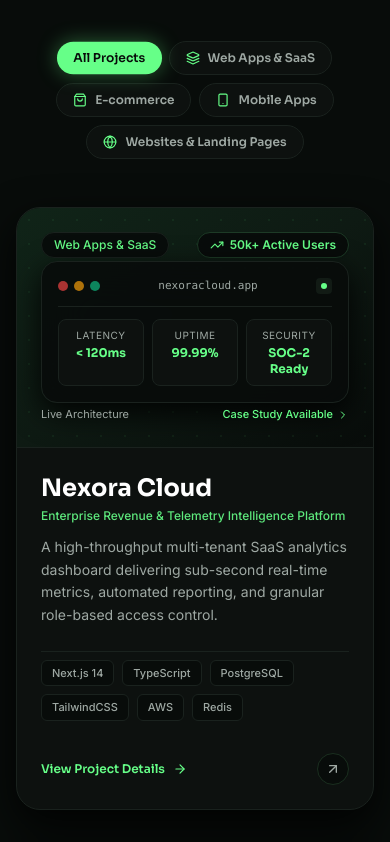
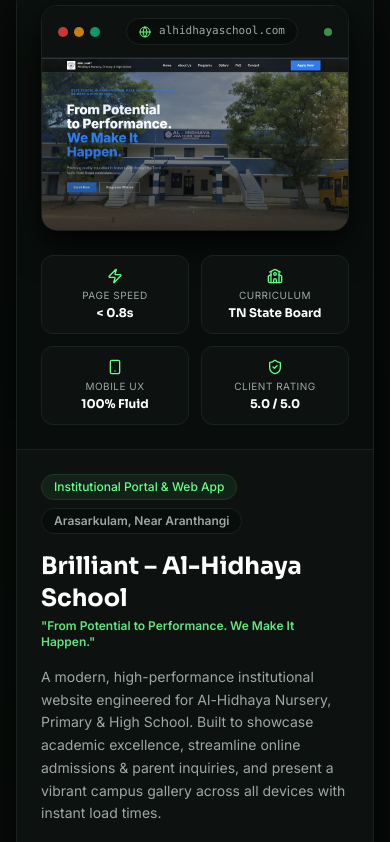
Before and after one commit to tahirazeem145/Jime-developer, a React (Vite) app: page / in a window 390 px wide. Shown: the part 5062-5904 px from the top of the page. Built offline with nearby package versions, Linux system fonts and the light colour scheme.

Commit message:
feat: add Projects component featuring Al-Hidhaya school showcase and update build files

```diff
--- a/src/components/Projects.jsx
+++ b/src/components/Projects.jsx
@@ -1,149 +1,46 @@
-import React, { useState } from 'react';
+import React from 'react';
 import {
   ArrowUpRight,
   Sparkles,
   ExternalLink,
-  Layers,
-  ShoppingBag,
+  Globe,
+  CheckCircle2,
+  ArrowRight,
+  School,
+  Zap,
+  ShieldCheck,
   Smartphone,
-  Globe,
-  TrendingUp,
-  ShieldCheck,
-  Zap,
-  CheckCircle2,
-  ChevronRight,
-  ArrowRight
+  Eye
 } from 'lucide-react';
 
 export default function Projects() {
-  const [activeCategory, setActiveCategory] = useState('all');
-
-  const categories = [
-    { id: 'all', label: 'All Projects' },
-    { id: 'saas', label: 'Web Apps & SaaS', icon: Layers },
-    { id: 'ecommerce', label: 'E-commerce', icon: ShoppingBag },
-    { id: 'mobile', label: 'Mobile Apps', icon: Smartphone },
-    { id: 'website', label: 'Websites & Landing Pages', icon: Globe },
-  ];
-
-  const projects = [
-    {
-      id: 1,
-      title: 'Nexora Cloud',
-      category: 'saas',
-      categoryLabel: 'Web Apps & SaaS',
-      tagline: 'Enterprise Revenue & Telemetry Intelligence Platform',
-      description: 'A high-throughput multi-tenant SaaS analytics dashboard delivering sub-second real-time metrics, automated reporting, and granular role-based access control.',
-      metric: '50k+ Active Users',
-      metricIcon: TrendingUp,
-      techStack: ['Next.js 14', 'TypeScript', 'PostgreSQL', 'TailwindCSS', 'AWS', 'Redis'],
-      previewGradient: 'from-[#102418] via-[#0E1A13] to-[#080C0A]',
-      href: 'https://www.jimedevelopers.in/saas-development',
+  const project = {
+    title: 'Brilliant – Al-Hidhaya School',
+    institution: 'Alhidhaya Nursery, Primary & High School',
+    location: 'Arasarkulam, Near Aranthangi',
+    curriculum: 'Tamil Nadu State Board Curriculum',
+    category: 'Institutional Portal & Web App',
+    tagline: 'From Potential to Performance. We Make It Happen.',
+    description: 'A modern, high-performance institutional website engineered for Al-Hidhaya Nursery, Primary & High School. Built to showcase academic excellence, streamline online admissions & parent inquiries, and present a vibrant campus gallery across all devices with instant load times.',
+    image: '/assets/al-hidhaya-school.jpg',
+    capabilities: [
+      'Streamlined Online Admissions & Enrollment Inquiries',
+      'Interactive Academic Programs & Curriculum Explorer',
+      'High-Resolution Campus Life & Event Gallery',
+      'Sub-Second Page Load Speed & Full Mobile Responsiveness'
+    ],
+    techStack: ['React', 'Next.js', 'TailwindCSS', 'SEO Optimization', 'Responsive Design', 'Fast CDN'],
     stats: [
-        { label: 'Latency', value: '< 120ms' },
-        { label: 'Uptime', value: '99.99%' },
-        { label: 'Security', value: 'SOC-2 Ready' }
+      { label: 'Page Speed', value: '< 0.8s', icon: Zap },
+      { label: 'Curriculum', value: 'TN State Board', icon: School },
+      { label: 'Mobile UX', value: '100% Fluid', icon: Smartphone },
+      { label: 'Client Rating', value: '5.0 / 5.0', icon: ShieldCheck }
     ]
-    },
-    {
-      id: 2,
-      title: 'Aurum Luxe',
-      category: 'ecommerce',
-      categoryLabel: 'E-commerce',
-      tagline: 'Headless High-Converting Designer Fashion Store',
-      description: 'A bespoke luxury e-commerce storefront engineered with instant client-side page transitions, global multi-currency checkout, and integrated 3D product previews.',
-      metric: '+280% Sales Growth',
-      metricIcon: Zap,
-      techStack: ['Shopify Plus', 'Hydrogen', 'React', 'Stripe', 'TailwindCSS'],
-      previewGradient: 'from-[#14281B] via-[#0F1E14] to-[#080C0A]',
-      href: 'https://www.jimedevelopers.in/ecommerce-development',
-      stats: [
-        { label: 'Conversion Rate', value: '4.8%' },
-        { label: 'Checkout Speed', value: '1.2s' },
-        { label: 'Global Sales', value: '45+ Countries' }
-      ]
-    },
-    {
-      id: 3,
-      title: 'Veloce Pay',
-      category: 'mobile',
-      categoryLabel: 'Mobile Apps',
-      tagline: 'Next-Gen Cross-Platform FinTech Mobile Wallet',
-      description: 'A frictionless iOS & Android mobile banking application featuring biometric FaceID login, real-time peer-to-peer payments, and offline-first transactions.',
-      metric: '4.9★ App Store Rating',
-      metricIcon: ShieldCheck,
-      techStack: ['React Native', 'Expo', 'Node.js', 'Biometrics', 'TailwindCSS'],
-      previewGradient: 'from-[#112619] via-[#0E1D13] to-[#080C0A]',
-      href: 'https://www.jimedevelopers.in/mobile-app-development',
-      stats: [
-        { label: 'Downloads', value: '120k+' },
-        { label: 'Crash-Free', value: '99.9%' },
-        { label: 'App Rating', value: '4.9 / 5.0' }
-      ]
-    },
-    {
-      id: 4,
-      title: 'Apex Health',
-      category: 'saas',
-      categoryLabel: 'Web Apps & SaaS',
-      tagline: 'AI-Powered Telehealth & Medical Records Portal',
-      description: 'A HIPAA-compliant clinical care platform with encrypted video consultations, smart doctor appointment scheduling, and automated patient record sync.',
-      metric: '99.99% Cloud Uptime',
-      metricIcon: ShieldCheck,
-      techStack: ['Next.js', 'WebRTC', 'PostgreSQL', 'Docker', 'TailwindCSS'],
-      previewGradient: 'from-[#102418] via-[#0E1B13] to-[#080C0A]',
-      href: 'https://www.jimedevelopers.in/saas-development',
-      stats: [
-        { label: 'Consultations', value: '35k+' },
-        { label: 'Compliance', value: 'HIPAA & GDPR' },
-        { label: 'Avg Wait', value: '< 2 mins' }
-      ]
-    },
-    {
-      id: 5,
-      title: 'Studio Forma',
-      category: 'website',
-      categoryLabel: 'Websites & Landing Pages',
-      tagline: 'Award-Winning Architectural Studio & Portfolio',
-      description: 'An immersive digital presence built with smooth kinetic interactions, fluid responsive typography, and sub-second page loads engineered for high client inbound.',
-      metric: '100/100 Lighthouse Speed',
-      metricIcon: Zap,
-      techStack: ['React', 'TailwindCSS', 'Vite', 'SEO', 'Framer Motion'],
-      previewGradient: 'from-[#13281B] via-[#0F1E14] to-[#080C0A]',
-      href: 'https://www.jimedevelopers.in/web-development',
-      stats: [
-        { label: 'Load Time', value: '0.48s' },
-        { label: 'SEO Score', value: '100 / 100' },
-        { label: 'Inbound Growth', value: '+310%' }
-      ]
-    },
-    {
-      id: 6,
-      title: 'Krave Direct',
-      category: 'mobile',
-      categoryLabel: 'Mobile Apps',
-      tagline: 'On-Demand Hyperlocal Food & Grocery Logistics App',
-      description: 'High-speed delivery application with interactive live driver GPS tracking, automated micro-fulfillment dispatching, and dynamic in-app push notifications.',
-      metric: '15-Min Live Tracking',
-      metricIcon: TrendingUp,
-      techStack: ['Flutter', 'Firebase', 'Google Maps API', 'Node.js', 'Socket.io'],
-      previewGradient: 'from-[#112619] via-[#0E1D13] to-[#080C0A]',
-      href: 'https://www.jimedevelopers.in/mobile-app-development',
-      stats: [
-        { label: 'Daily Orders', value: '18k+' },
-        { label: 'Dispatch Time', value: '90 secs' },
-        { label: 'Driver Rating', value: '4.85 ★' }
-      ]
-    }
-  ];
-
-  const filteredProjects = activeCategory === 'all'
-    ? projects
-    : projects.filter(p => p.category === activeCategory);
+  };
 
   return (
     <section id="projects" className="relative z-10 py-20 sm:py-28 overflow-hidden">
-      {/* Subtle Background Glows */}
+      {/* Subtle Ambient Radial Glows */}
       <div
         className="absolute top-1/3 right-1/4 w-[700px] h-[450px] rounded-full opacity-15 blur-[140px] pointer-events-none"
         style={{
@@ -166,13 +63,13 @@
           <div className="inline-flex items-center gap-2 px-4 py-1.5 rounded-full bg-[#0D110F] border border-[#1A221E] text-[#66FF88] shadow-[0_2px_15px_rgba(0,0,0,0.5)] backdrop-blur-md mb-5 animate-fadeIn">
             <Sparkles className="w-3.5 h-3.5 animate-pulse text-[#66FF88]" />
             <span className="font-sora font-semibold text-xs tracking-wider uppercase">
-              Featured Work & Case Studies
+              Featured Client Project
             </span>
           </div>
 
           {/* Heading */}
           <h2 className="font-sora font-extrabold text-3xl sm:text-4xl md:text-5xl text-white leading-[1.15] tracking-tight">
-            Engineered for speed, built for{' '}
+            Crafted for speed, built for{' '}
             <span className="text-[#66FF88] italic font-extrabold inline-block drop-shadow-[0_0_20px_rgba(102,255,136,0.25)]">
               real-world impact.
             </span>
@@ -180,126 +77,125 @@
 
           {/* Subtitle */}
           <p className="mt-5 text-base sm:text-lg text-[#9EA8A3] font-inter font-normal leading-relaxed">
-            Take a look at how we help venture-backed startups and industry leaders launch high-performance digital products, scalable SaaS platforms, and revenue-driving mobile applications.
+            Discover our latest bespoke deployment engineered with blazing-fast speeds, elegant responsive UI, and high-conversion user journeys.
           </p>
         </div>
 
-        {/* CATEGORY FILTER TABS */}
-        <div className="flex flex-wrap items-center justify-center gap-2 sm:gap-3 mb-12 sm:mb-16">
-          {categories.map((cat) => {
-            const isActive = activeCategory === cat.id;
+        {/* SINGLE FEATURED PROJECT SHOWCASE CARD */}
+        <div className="group relative rounded-3xl bg-[#0D110F] border border-[#1A221E] hover:border-[#66FF88]/50 transition-all duration-500 overflow-hidden shadow-[0_20px_50px_rgba(0,0,0,0.9)] hover:shadow-[0_25px_60px_rgba(0,0,0,0.95),0_0_35px_rgba(102,255,136,0.15)] mb-16 sm:mb-20">
+
+          {/* Top Subtle Ambient Glow */}
+          <div className="absolute top-0 left-0 right-0 h-40 bg-gradient-to-b from-[#66FF88]/10 via-[#162E1F]/10 to-transparent opacity-40 group-hover:opacity-100 transition-opacity duration-500 pointer-events-none" />
+
+          <div className="grid grid-cols-1 lg:grid-cols-12 gap-0 relative z-10">
+
+            {/* LEFT COLUMN: LIVE PROJECT MOCKUP BROWSER (7 Cols) */}
+            <div className="lg:col-span-7 p-6 sm:p-8 lg:p-10 flex flex-col justify-between border-b lg:border-b-0 lg:border-r border-[#1A221E] bg-[#080C0A]/60">
+
+              {/* Browser Frame */}
+              <div className="rounded-2xl bg-[#080C0A] border border-[#1A221E] overflow-hidden shadow-[0_15px_35px_rgba(0,0,0,0.8)] group-hover:border-[#66FF88]/40 transition-all duration-500">
+
+                {/* Browser Top Navigation Bar */}
+                <div className="px-4 py-3 bg-[#0D110F] border-b border-[#1A221E] flex items-center justify-between">
+                  {/* Traffic Light Dots */}
+                  <div className="flex items-center gap-1.5">
+                    <span className="w-2.5 h-2.5 rounded-full bg-[#EF4444]/80" />
+                    <span className="w-2.5 h-2.5 rounded-full bg-[#F59E0B]/80" />
+                    <span className="w-2.5 h-2.5 rounded-full bg-[#10B981]/80" />
+                  </div>
+
+                  {/* Browser URL Pill */}
+                  <div className="flex items-center gap-2 px-3 py-1 rounded-full bg-[#080C0A] border border-[#1A221E] text-[11px] font-mono text-[#9EA8A3]">
+                    <Globe className="w-3 h-3 text-[#66FF88]" />
+                    <span className="truncate max-w-[180px] sm:max-w-xs">alhidhayaschool.com</span>
+                  </div>
+
+                  {/* Live Status Pip */}
+                  <div className="flex items-center gap-1.5">
+                    <span className="w-2 h-2 rounded-full bg-[#66FF88] animate-pulse" />
+                    <span className="text-[10px] font-inter font-semibold text-[#66FF88] uppercase tracking-wider hidden sm:inline">
+                      Live
+                    </span>
+                  </div>
+                </div>
+
+                {/* Screenshot Container with Subtle Zoom on Hover */}
+                <div className="relative overflow-hidden aspect-[16/9] sm:aspect-[16/10] bg-[#080C0A]">
+                  <img
+                    src={project.image}
+                    alt={project.title}
+                    className="w-full h-full object-cover object-top transition-transform duration-700 ease-out group-hover:scale-[1.03]"
+                  />
+
+                  {/* Subtle Gradient Shadow Overlay on Bottom of Image */}
+                  <div className="absolute inset-0 bg-gradient-to-t from-[#080C0A]/60 via-transparent to-transparent pointer-events-none" />
+                </div>
+              </div>
+
+              {/* 4 Stats Grid Below Mockup */}
+              <div className="grid grid-cols-2 sm:grid-cols-4 gap-3 mt-6">
+                {project.stats.map((stat, i) => {
+                  const StatIcon = stat.icon;
                   return (
-              <button
-                key={cat.id}
-                onClick={() => setActiveCategory(cat.id)}
-                className={`px-4 sm:px-5 py-2 sm:py-2.5 rounded-full font-sora text-xs sm:text-sm font-semibold transition-all duration-300 flex items-center gap-2 ${
-                  isActive
-                    ? 'bg-[#66FF88] text-[#080C0A] shadow-[0_0_20px_rgba(102,255,136,0.35)] scale-[1.02]'
-                    : 'bg-[#0D110F] text-[#9EA8A3] hover:text-white border border-[#1A221E] hover:border-[#66FF88]/40'
-                }`}
-              >
-                {cat.icon && <cat.icon className={`w-3.5 h-3.5 ${isActive ? 'text-[#080C0A]' : 'text-[#66FF88]'}`} />}
-                <span>{cat.label}</span>
-              </button>
+                    <div key={i} className="p-3 rounded-xl bg-[#0D110F] border border-[#1A221E] text-center flex flex-col items-center justify-center">
+                      <StatIcon className="w-4 h-4 text-[#66FF88] mb-1" />
+                      <span className="text-[10px] font-inter text-[#9EA8A3] uppercase tracking-wider">
+                        {stat.label}
+                      </span>
+                      <span className="text-xs sm:text-sm font-sora font-bold text-white mt-0.5">
+                        {stat.value}
+                      </span>
+                    </div>
                   );
                 })}
               </div>
 
-        {/* PROJECTS GRID - 2 COLUMNS ON DESKTOP */}
-        <div className="grid grid-cols-1 lg:grid-cols-2 gap-8 sm:gap-10 mb-16 sm:mb-20">
-          {filteredProjects.map((project) => {
-            const MetricIcon = project.metricIcon;
-            return (
-              <div
-                key={project.id}
-                className="group relative rounded-3xl bg-[#0D110F] border border-[#1A221E] hover:border-[#66FF88]/50 transition-all duration-500 overflow-hidden flex flex-col justify-between shadow-[0_15px_40px_rgba(0,0,0,0.85)] hover:shadow-[0_25px_60px_rgba(0,0,0,0.95),0_0_35px_rgba(102,255,136,0.15)] hover:-translate-y-1.5"
-              >
-                {/* Visual Mockup Header Area */}
-                <div className={`relative h-60 sm:h-72 w-full bg-gradient-to-br ${project.previewGradient} p-6 overflow-hidden border-b border-[#1A221E] flex flex-col justify-between`}>
-
-                  {/* Subtle Grid Pattern Overlay */}
-                  <div
-                    className="absolute inset-0 opacity-20 pointer-events-none"
-                    style={{
-                      backgroundImage: 'radial-gradient(rgba(102,255,136,0.3) 1px, transparent 1px)',
-                      backgroundSize: '24px 24px'
-                    }}
-                  />
-
-                  {/* Top Bar: Category Pill + Metric Pill */}
-                  <div className="relative z-10 flex items-center justify-between gap-3">
-                    <span className="px-3 py-1 rounded-full text-xs font-inter font-medium text-[#66FF88] bg-[#080C0A]/90 border border-[#1A221E] backdrop-blur-md">
-                      {project.categoryLabel}
-                    </span>
-
-                    <div className="inline-flex items-center gap-1.5 px-3 py-1 rounded-full bg-[#080C0A]/90 border border-[#1D3A26] text-[#66FF88] text-xs font-inter font-semibold backdrop-blur-md shadow-sm">
-                      <MetricIcon className="w-3.5 h-3.5 text-[#66FF88]" />
-                      <span>{project.metric}</span>
-                    </div>
             </div>
 
-                  {/* Center Interface Graphic Element */}
-                  <div className="relative z-10 my-auto transform transition-transform duration-500 group-hover:scale-[1.03]">
-                    <div className="max-w-md mx-auto rounded-2xl bg-[#080C0A]/90 border border-[#1A221E] p-4 shadow-[0_10px_30px_rgba(0,0,0,0.9)] backdrop-blur-xl">
+            {/* RIGHT COLUMN: PROJECT DETAILS & CASE STUDY SPECS (5 Cols) */}
+            <div className="lg:col-span-5 p-6 sm:p-8 lg:p-10 flex flex-col justify-between bg-[#0D110F]">
 
-                      {/* Window Header Dots */}
-                      <div className="flex items-center justify-between pb-3 mb-3 border-b border-[#1A221E]">
-                        <div className="flex items-center gap-1.5">
-                          <span className="w-2.5 h-2.5 rounded-full bg-[#EF4444]/70" />
-                          <span className="w-2.5 h-2.5 rounded-full bg-[#F59E0B]/70" />
-                          <span className="w-2.5 h-2.5 rounded-full bg-[#10B981]/70" />
-                        </div>
-                        <span className="text-[11px] font-mono text-[#9EA8A3]">
-                          {project.title.toLowerCase().replace(/\s+/g, '')}.app
+              <div>
+                {/* Category & Badge */}
+                <div className="flex flex-wrap items-center gap-2 mb-4">
+                  <span className="px-3 py-1 rounded-full text-xs font-inter font-medium text-[#66FF88] bg-[#132218] border border-[#1D3A26]">
+                    {project.category}
                   </span>
-                        <div className="w-4 h-4 rounded bg-[#121B15] flex items-center justify-center">
-                          <div className="w-1.5 h-1.5 rounded-full bg-[#66FF88]" />
-                        </div>
+                  <span className="px-3 py-1 rounded-full text-xs font-inter font-semibold text-[#9EA8A3] bg-[#080C0A] border border-[#1A221E]">
+                    {project.location}
+                  </span>
                 </div>
 
-                      {/* Stat Metrics Row Inside Window */}
-                      <div className="grid grid-cols-3 gap-2">
-                        {project.stats.map((stat, i) => (
-                          <div key={i} className="p-2 rounded-lg bg-[#0D110F] border border-[#1A221E] text-center">
-                            <span className="block text-[10px] font-inter text-[#9EA8A3] uppercase tracking-wider">
-                              {stat.label}
-                            </span>
-                            <span className="block text-xs sm:text-sm font-sora font-bold text-[#66FF88] mt-0.5">
-                              {stat.value}
+                {/* Main Project Title */}
+                <h3 className="font-sora font-bold text-2xl sm:text-3xl text-white group-hover:text-[#66FF88] transition-colors duration-300">
+                  {project.title}
+                </h3>
+
+                {/* Tagline / Subtitle */}
+                <p className="font-inter text-xs sm:text-sm font-semibold text-[#66FF88]/90 mt-1 mb-4">
+                  "{project.tagline}"
+                </p>
+
+                {/* Description */}
+                <p className="text-sm sm:text-[15px] text-[#9EA8A3] font-inter leading-relaxed mb-6 font-normal">
+                  {project.description}
+                </p>
+
+                {/* Capabilities List */}
+                <div className="space-y-2.5 pt-4 border-t border-[#1A221E] mb-6">
+                  {project.capabilities.map((cap, i) => (
+                    <div key={i} className="flex items-start gap-2.5">
+                      <CheckCircle2 className="w-4 h-4 text-[#66FF88] flex-shrink-0 mt-0.5" />
+                      <span className="text-xs sm:text-sm font-inter text-[#E2E8E4] font-medium leading-snug">
+                        {cap}
                       </span>
                     </div>
                   ))}
                 </div>
-
-                    </div>
-                  </div>
-
-                  {/* Bottom Corner Subtle Hint */}
-                  <div className="relative z-10 flex items-center justify-between text-[11px] font-inter text-[#9EA8A3]">
-                    <span>Live Architecture</span>
-                    <span className="flex items-center gap-1 text-[#66FF88] font-medium">
-                      Case Study Available <ChevronRight className="w-3 h-3" />
-                    </span>
-                  </div>
-
-                </div>
-
-                {/* Content Section */}
-                <div className="p-6 sm:p-8 flex-1 flex flex-col justify-between">
-                  <div>
-                    <h3 className="font-sora font-bold text-2xl text-white group-hover:text-[#66FF88] transition-colors duration-300">
-                      {project.title}
-                    </h3>
-                    <p className="font-inter text-xs sm:text-sm font-medium text-[#66FF88]/90 mt-1 mb-3">
-                      {project.tagline}
-                    </p>
-                    <p className="text-sm sm:text-[15px] text-[#9EA8A3] font-inter leading-relaxed mb-6 font-normal">
-                      {project.description}
-                    </p>
               </div>
 
               <div>
-                    {/* Tech Stack Tags */}
+                {/* Tech Stack Pills */}
                 <div className="flex flex-wrap gap-2 pt-2 border-t border-[#1A221E] mb-6">
                   {project.techStack.map((tech) => (
                     <span
@@ -311,25 +207,22 @@
                   ))}
                 </div>
 
-                    {/* Action Links */}
-                    <div className="pt-2 flex items-center justify-between">
+                {/* Action Buttons */}
+                <div className="pt-2 flex flex-col sm:flex-row items-center gap-3">
                   <a
-                        href={project.href}
-                        target="_blank"
-                        rel="noopener noreferrer"
-                        className="inline-flex items-center gap-2 text-xs sm:text-sm font-sora font-semibold text-[#66FF88] hover:text-[#4ADE80] transition-colors group/link"
+                    href="#contact"
+                    className="w-full sm:w-auto flex-1 inline-flex items-center justify-center gap-2 px-6 py-3 rounded-xl bg-[#66FF88] text-[#080C0A] font-sora font-semibold text-xs sm:text-sm hover:bg-[#4ADE80] hover:shadow-[0_0_20px_rgba(102,255,136,0.4)] transition-all duration-200"
                   >
-                        <span>View Project Details</span>
-                        <ArrowRight className="w-3.5 h-3.5 transition-transform duration-300 group-hover/link:translate-x-1" />
+                    <span>Get a Similar Website</span>
+                    <ArrowRight className="w-4 h-4" />
                   </a>
 
                   <a
-                        href={project.href}
-                        target="_blank"
-                        rel="noopener noreferrer"
-                        className="w-8 h-8 rounded-full bg-[#080C0A] border border-[#1A2E1F] hover:border-[#66FF88]/50 flex items-center justify-center text-[#9EA8A3] hover:text-[#66FF88] transition-colors"
+                    href="#home"
+                    className="w-full sm:w-auto inline-flex items-center justify-center gap-2 px-5 py-3 rounded-xl bg-[#080C0A] border border-[#1A221E] hover:border-[#66FF88]/50 text-white font-sora font-semibold text-xs sm:text-sm hover:bg-[#121B15] transition-all duration-200"
                   >
-                        <ArrowUpRight className="w-4 h-4" />
+                    <span>Back to Top</span>
+                    <ArrowUpRight className="w-4 h-4 text-[#66FF88]" />
                   </a>
                 </div>
               </div>
@@ -337,8 +230,7 @@
             </div>
 
           </div>
-            );
-          })}
+
         </div>
 
         {/* BOTTOM METRICS STRIP */}
@@ -355,7 +247,7 @@
             </div>
 
             <div className="flex flex-col items-center">
-              <span className="font-sora font-extrabold text-3xl sm:text-4xl text-[#66FF88] drop-shadow-[0_0_15px_rgba(102,255,136,0.25)]">
+              <span className="font-sora font-extrabold text-3xl sm:text-4xl text-accent-lime drop-shadow-[0_0_15px_rgba(102,255,136,0.25)]">
                 99.8%
               </span>
               <span className="mt-1 text-xs sm:text-sm font-inter text-[#9EA8A3] font-medium">
@@ -409,7 +301,7 @@
                 href="https://wa.me/919999999999"
                 target="_blank"
                 rel="noopener noreferrer"
-                className="w-full sm:w-auto inline-flex items-center justify-center gap-2 px-7 py-3.5 rounded-full bg-[#080C0A] border border-[#1A221E] hover:border-[#66FF88]/50 text-white font-sora font-semibold text-sm hover:bg-[#121B15] transition-all duration-200"
+                className="w-full sm:w-auto inline-flex items-center justify-center gap-2 px-7 py-3.5 rounded-full bg-[#080C0A] border border-[#1A2E1F] hover:border-[#66FF88]/50 text-white font-sora font-semibold text-sm hover:bg-[#121B15] transition-all duration-200"
               >
                 <span>Chat on WhatsApp</span>
                 <ExternalLink className="w-4 h-4 text-[#66FF88]" />
```
Also changed, not shown: public/assets/al-hidhaya-school.jpg (added), 6 other files (tests, documents, lock files or other folders). Lines whose indentation alone changed are shown as unchanged.
